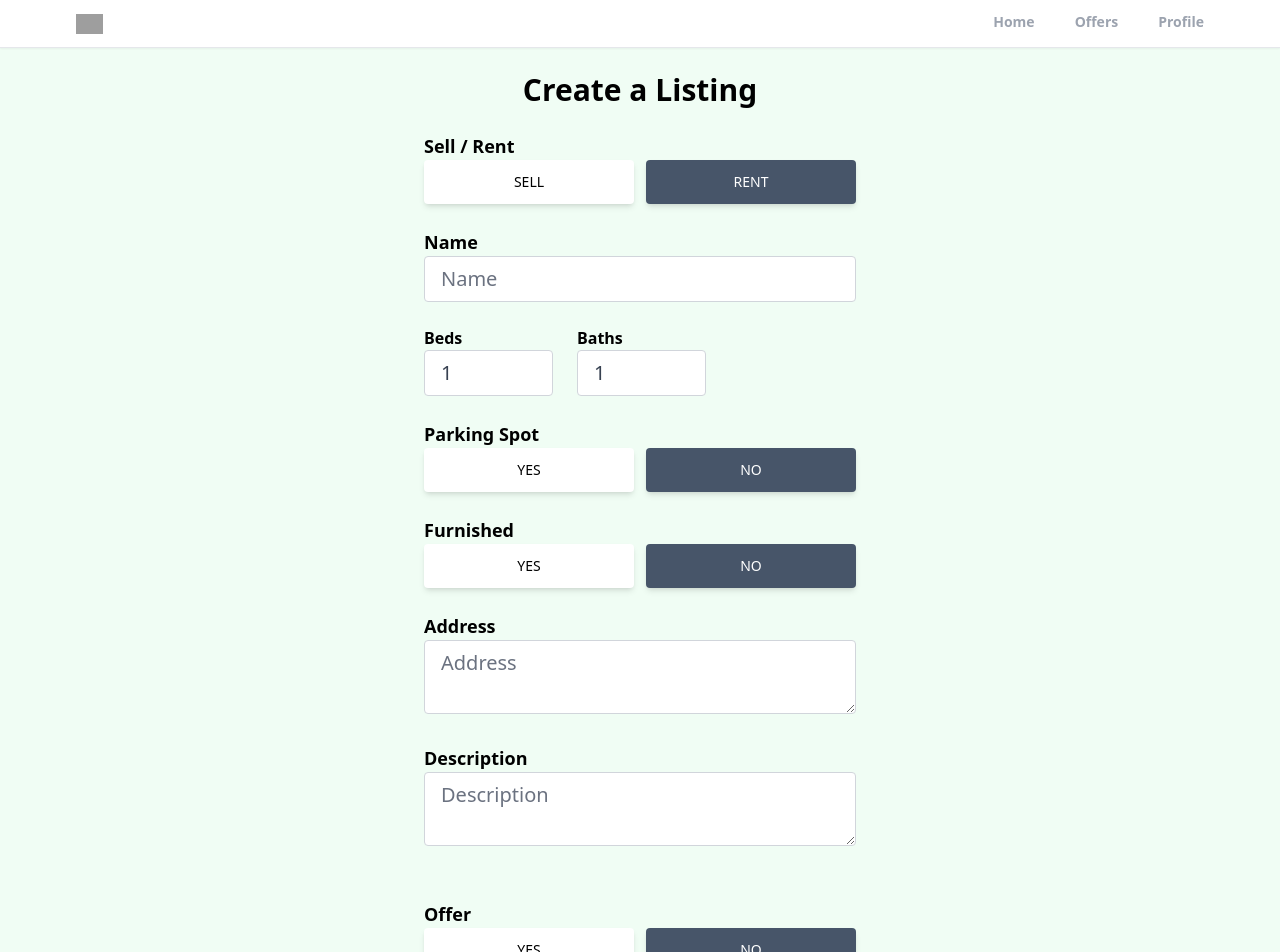
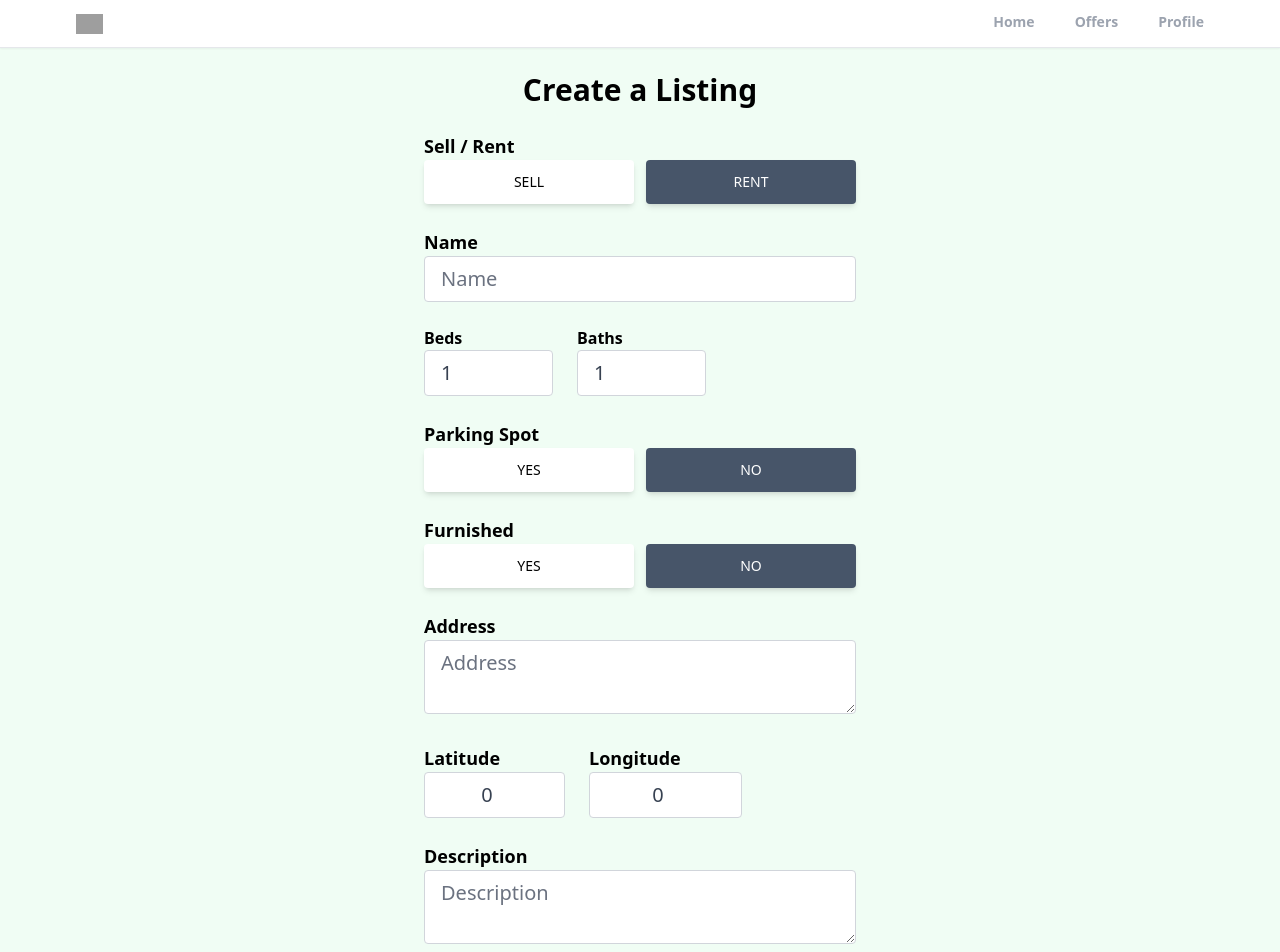
Before and after one commit to Saptaasur/realtor-clone-react, a React (Create React App) app: page /create-listing in a window 1280 px wide. Shown: the top 952 px of the page. Built offline with nearby package versions, Linux system fonts and the light colour scheme; no server answers; sample sign-in values are in the browser's storage; grey boxes are pictures that could not be loaded.

Commit message:
add functionality including inchange and onsubmit function to the createlisting page

```diff
--- a/package.json
+++ b/package.json
@@ -14,6 +14,7 @@
     "react-router-dom": "^6.22.3",
     "react-scripts": "5.0.1",
     "react-toastify": "^10.0.5",
+    "uuid": "^9.0.1",
     "web-vitals": "^2.1.4"
   },
   "scripts": {
--- a/src/App.js
+++ b/src/App.js
@@ -24,7 +24,8 @@
         <Route path="/signIn" element ={<SignIn/>} />
         <Route path="/forgotPassword" element ={<ForgotPassword/>} />
         <Route path="/offers" element ={<Offers/>} />
-        <Route path="/create-listing" element ={<CreateListing/>} />
+        <Route path ="create-listing" element ={<PrivateRoute/>}>
+        <Route path="/create-listing" element ={<CreateListing/>} /></Route>
       </Routes>
     </Router>
     <ToastContainer
--- a/src/components/Spinner.jsx
+++ b/src/components/Spinner.jsx
@@ -1,11 +1,11 @@
 import React from 'react'
-import spinner from "../assets/svg/spinner.svg"
+import spinner from "../assets/svg/spinner.svg";
 
 export default function Spinner() {
   return (
     <div className="bg-black bg-opacity-50 flex items justify-center fixed left-0 right-0 bottom-0 top-0 z-40">
         <div>
-            <img src={spinner} alt="Loading..." className='h-24' />
+            <img src={spinner} alt="Loading..." className='h-24 items-center' />
         </div>
     </div>
   )
--- a/src/pages/CreateListing.jsx
+++ b/src/pages/CreateListing.jsx
@@ -1,6 +1,18 @@
 import React, { useState } from 'react'
+import Spinner from "../components/Spinner"
+import { toast } from 'react-toastify';
+import { getStorage, ref, uploadBytesResumable, getDownloadURL } from "firebase/storage";
+import { getAuth } from 'firebase/auth';
+import {v4 as uuidv4} from "uuid";
+import { addDoc, collection, serverTimestamp } from 'firebase/firestore';
+import {db} from "../firebase"
+import { useNavigate } from "react-router-dom";
 
 export default function CreateListing() {
+  const navigate = useNavigate()
+  const auth = getAuth();
+  const [geolocationEnabled, setGeolocationEnabled] = useState(true);
+  const[loading,setLoading] = useState(false);
   const [formData, setFormData] = useState({
   type:"rent",
   name: "",
@@ -13,22 +25,145 @@
   offer: false,
   regularPrice:10000,
   discountedPrice:0,
+  latitude: 0,
+  longitude:0,
+  images:{}
 });
-  const {type,name,bedrooms,bathrooms,parking,furnished,address,description,offer,regularPrice,discountedPrice} = formData;
-function onChange(){
+  const {type,name,bedrooms,bathrooms,parking,furnished,address,description,offer,regularPrice,discountedPrice,latitude,longitude,images} = formData;
+function onChange(e){
+    let boolean = null;
+    if (e.target.value === "true"){
+      boolean = true;
+    }
+    if (e.target.value === "false"){
+      boolean = false;
+    }
+    if (e.target.files){
+      setFormData((prevState)=>({
+        ...prevState,
+        images: e.target.files
+      }))
+    }
+   if(!e.target.files){
+    setFormData((prevState)=>({
+      ...prevState,
+      [e.target.id]: boolean ?? e.target.value,
+    }))
+   }
 
 }
+async function onSubmit(e){
+  e.preventDefault();
+  setLoading(true);
+  if(discountedPrice >= regularPrice){
+    setLoading(false)
+    toast.error("Regular Price is less or equal than Discounted price")
+    return;
+}
+  if (images.length > 6){
+    setLoading(false);
+    toast.error("maximum 6 images allowed")
+    return;
+  } let geolocation = {};
+  let location;
+  if (geolocationEnabled) {
+    const response = await fetch(
+      `https://maps.googleapis.com/maps/api/geocode/json?address=${address}&key=${process.env.REACT_APP_GEOCODE_API_KEY}`
+    );
+    const data = await response.json();
+    console.log(data);
+    geolocation.lat = data.results[0]?.geometry.location.lat ?? 0;
+    geolocation.lng = data.results[0]?.geometry.location.lng ?? 0;
+
+    location = data.status === "ZERO_RESULTS" && undefined;
+
+    if (location === undefined) {
+      setLoading(false);
+      toast.error("please enter a correct address");
+      return;
+    }
+  } else {
+    geolocation.lat = latitude;
+    geolocation.lng = longitude;
+  }
+
+   async function storeImage(image){
+    return new Promise((resolve,reject)=>{
+      const storage = getStorage()
+      const filename = `${auth.currentUser.uid}-${image.name}-${uuidv4()}`
+      const storageRef = ref(storage,filename);
+      const uploadTask = uploadBytesResumable(storageRef,image);
+      uploadTask.on(
+        "state_changed",
+        (snapshot) => {
+          // Observe state change events such as progress, pause, and resume
+          // Get task progress, including the number of bytes uploaded and the total number of bytes to be uploaded
+          const progress =
+            (snapshot.bytesTransferred / snapshot.totalBytes) * 100;
+          console.log("Upload is " + progress + "% done");
+          // eslint-disable-next-line default-case
+          switch (snapshot.state) {
+            case "paused":
+              console.log("Upload is paused");
+              break;
+            case "running":
+              console.log("Upload is running");
+              break;
+          }
+        },
+        (error) => {
+          // Handle unsuccessful uploads
+          reject(error);
+        },
+        () => {
+          // Handle successful uploads on complete
+          // For instance, get the download URL: https://firebasestorage.googleapis.com/...
+          getDownloadURL(uploadTask.snapshot.ref).then((downloadURL) => {
+            resolve(downloadURL);
+          });
+        }
+      );
+    });
+  }
+
+  const imgUrls = await Promise.all(
+    [...images].map((image) => storeImage(image))
+  ).catch((error) => {
+    setLoading(false);
+    toast.error("Images not uploaded");
+    return;
+  });
+  const formDataCopy = {
+    ...formData,
+    imgUrls,
+    geolocation,
+    timestamp: serverTimestamp(),
+    userRef: auth.currentUser.uid,
+
+  };
+  delete formDataCopy.images;
+    !formDataCopy.offer && delete formDataCopy.discountedPrice;
+    delete formDataCopy.latitude;
+    delete formDataCopy.longitude;
+    const docRef = await addDoc(collection(db, "listings"), formDataCopy);
+    setLoading(false);
+    toast.success("Listing created");
+    navigate(`/category/${formDataCopy.type}/${docRef.id}`);
+}
+  if(loading){
+  return <Spinner/>;
+  }
   return (
     <main className="max-w-md px-2 mx-auto">
        <h1 className="text-3xl text-center mt-6 font-bold">Create a Listing</h1>
-       <form >
+       <form onSubmit={onSubmit}>
         <p className="text-lg mt-6 font-semibold">Sell / Rent</p>
         <div className="flex">
           <button type="button" id="type" value="sale"onClick={onChange} className={`mr-3 px-7 py-3 font-medium text-sm uppercase shadow-md rounded hover:shadow-lg focus:shadow-lg active:shadow-lg transition duration-150 ease-in-out w-full ${type === "rent" ? "bg-white text-black":"bg-slate-600 text-white"}`}>
 
             sell
           </button>
-          <button type="button" id="type" value="sale"onClick={onChange} className={`px-7 py-3 font-medium text-sm uppercase shadow-md rounded hover:shadow-lg focus:shadow-lg active:shadow-lg transition duration-150 ease-in-out w-full ${type === "sale" ? "bg-white text-black":"bg-slate-600 text-white"}`}>
+          <button type="button" id="type" value="rent"onClick={onChange} className={`px-7 py-3 font-medium text-sm uppercase shadow-md rounded hover:shadow-lg focus:shadow-lg active:shadow-lg transition duration-150 ease-in-out w-full ${type === "sale" ? "bg-white text-black":"bg-slate-600 text-white"}`}>
 
             rent
           </button>
@@ -69,6 +204,17 @@
           </div>
           <p className="text-lg mt-6 font-semibold">Address</p>
           <textarea type="text" id="address" value={address} onChange={onChange} placeholder="Address" required className="w-full px-4 py-2 text-xl text-gray-700 bg-white border border-gray-300 rounded transition duration-150 ease-in-out focus:text-gray-700 focus:bg-white focus:border-slate-700 mb-6"/>
+
+            <div className="flex space-x-6 justify-start mb-6">
+            <div className="">
+              <p className="text-lg font-semibold">Latitude</p>
+              <input type="number" id="latitude" value={latitude} onChange={onChange} required min="-90" max="90" className="w-full px-4 py-2 text-xl text-gray-700 bg-white border border-gray-300 rounded transition duration-150 ease-in-out focus:bg-white focus:text-gray-700 focus:border-slate-600 text-center"/>
+            </div>
+
+          <div className="">
+              <p className="text-lg font-semibold">Longitude</p>
+              <input type="number" id="longitude" value={longitude} onChange={onChange} required min="-180" max="180" className="w-full px-4 py-2 text-xl text-gray-700 bg-white border border-gray-300 rounded transition duration-150 ease-in-out focus:bg-white focus:text-gray-700 focus:border-slate-600 text-center"/>
+            </div></div>
           <p className="text-lg  font-semibold">Description</p>
           <textarea type="text" id="description" value={description} onChange={onChange} placeholder="Description" maxLength="32" minLength="10" required className="w-full px-4 py-2 text-xl text-gray-700 bg-white border border-gray-300 rounded transition duration-150 ease-in-out focus:text-gray-700 focus:bg-white focus:border-slate-700 mb-6"/>
           <p className="text-lg mt-6 font-semibold">Offer</p>
```
Also changed, not shown: 2 other files (tests, documents, lock files or other folders).
